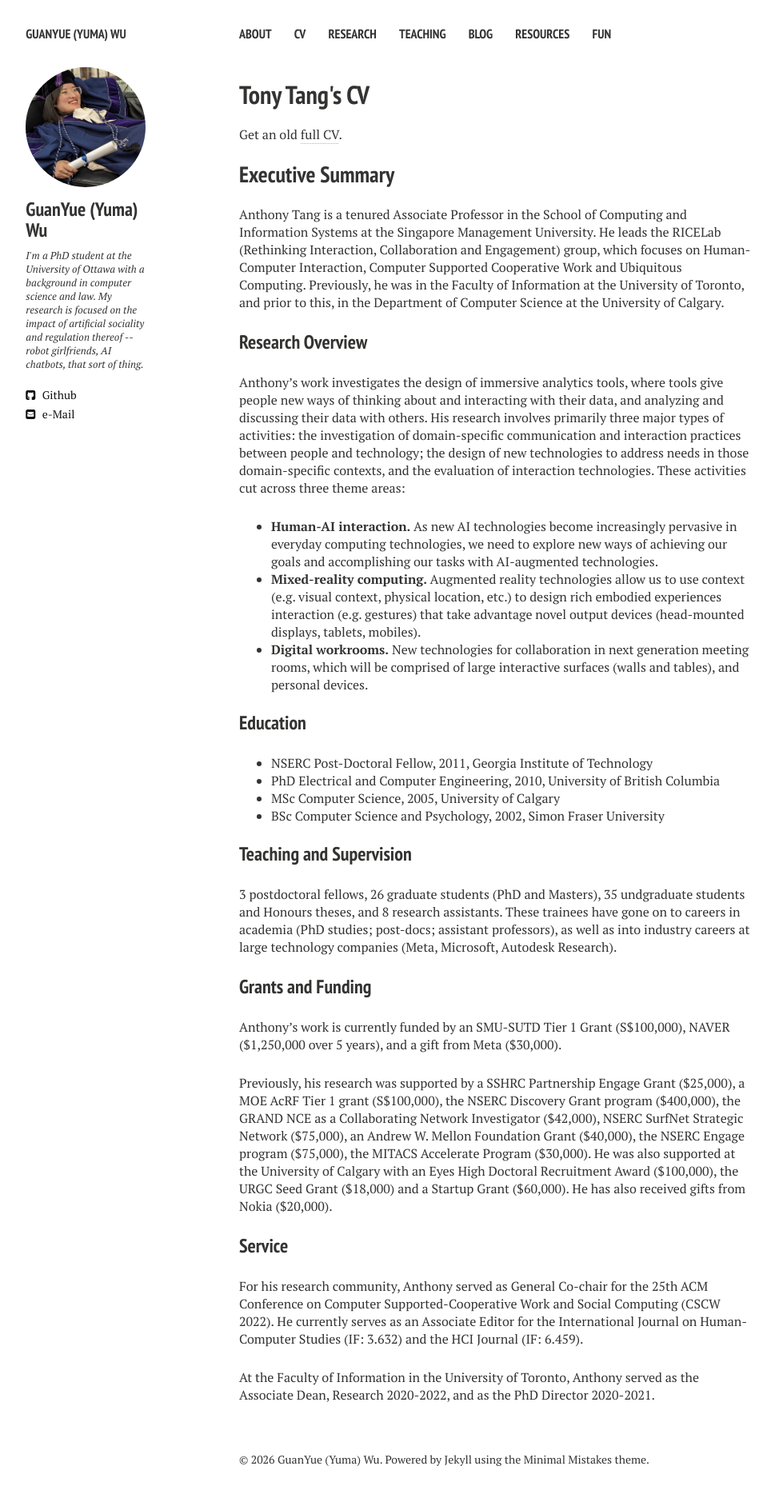
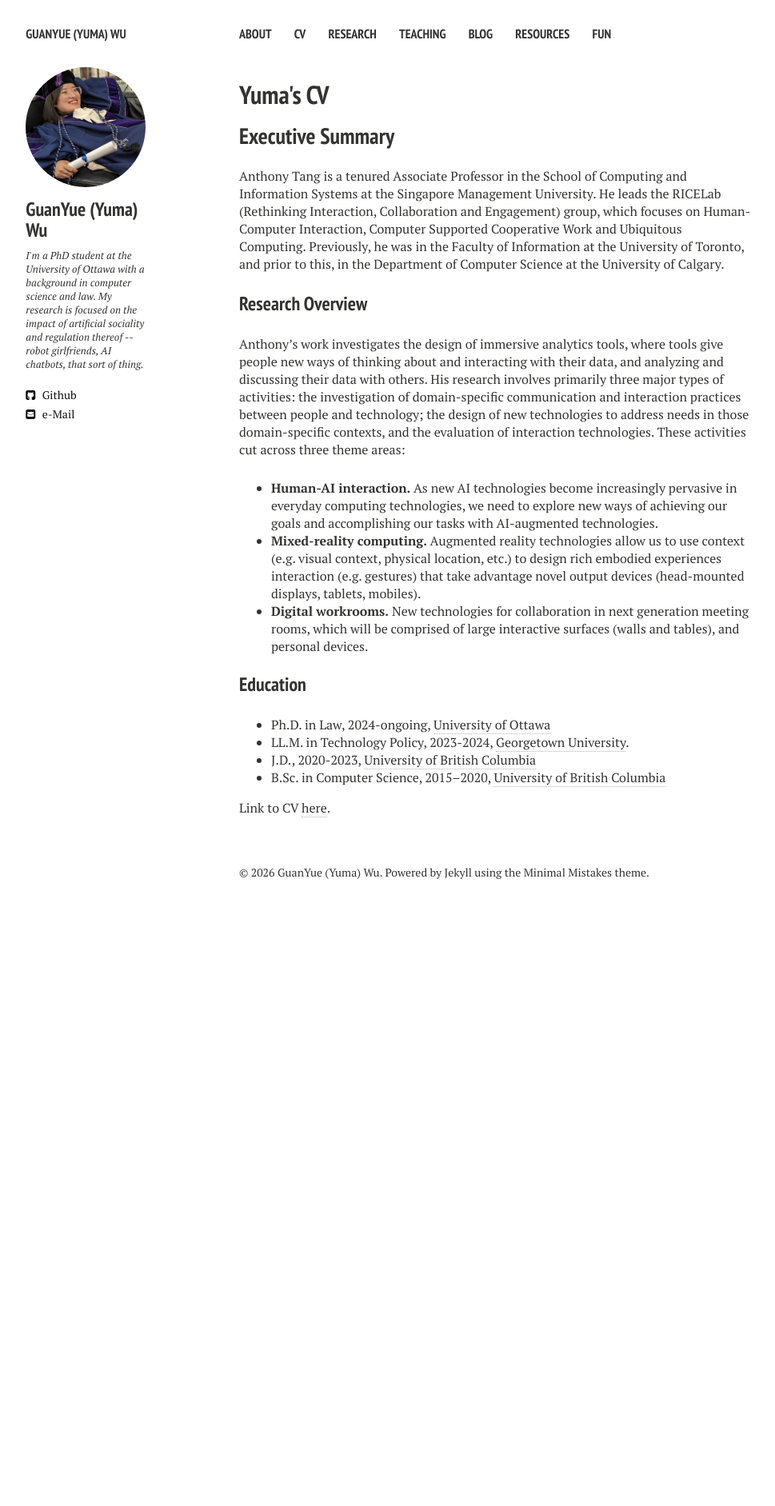
Before and after one commit to yuma-wu/yuma-wu.github.io, a Jekyll site: the page built from _pages/cv.md, in a window 1280 px wide. Shown: the whole page at 80% size, without its empty margins (21-990 px from the left). Built offline with Jekyll 4.4.1, drawn with Linux system fonts in a browser that asks for light colours; nearby versions of some CDN libraries; after the commit the page ends 1149 px from its top, so only the background shows below that.

Commit message:
Added CV (hopefully)

```diff
--- a/_pages/cv.md
+++ b/_pages/cv.md
@@ -1,12 +1,12 @@
 ---
 layout: cv
 permalink: /cv/
-title: Tony Tang's CV
+title: Yuma's CV
 ---
 
-Get an old [full CV](https://www.dropbox.com/s/w26s1726glqfj7y/cv-2022-12-29.pdf?dl=0).
+## Executive Summary
 
-## Executive Summary
+
 Anthony Tang is a tenured Associate Professor in the School of Computing and Information Systems at the Singapore Management University. He leads the RICELab (Rethinking Interaction, Collaboration and Engagement) group, which focuses on Human-Computer Interaction, Computer Supported Cooperative Work and Ubiquitous Computing. Previously, he was in the Faculty of Information at the University of Toronto, and prior to this, in the Department of Computer Science at the University of Calgary.
 
 ### Research Overview
@@ -15,23 +15,11 @@ Anthony’s work investigates the design of immersive analytics tools, where too
 * **Mixed-reality computing.** Augmented reality technologies allow us to use context (e.g. visual context, physical location, etc.) to design rich embodied experiences interaction (e.g. gestures) that take advantage novel output devices (head-mounted displays, tablets, mobiles).
 * **Digital workrooms.** New technologies for collaboration in next generation meeting rooms, which will be comprised of large interactive surfaces (walls and tables), and personal devices.
 
+### Education
+* Ph.D. in Law, 2024-ongoing, [University of Ottawa](https://www.uottawa.ca/en)
+* LL.M. in Technology Policy, 2023-2024, [Georgetown University](https://www.georgetown.edu/).
+* J.D., 2020-2023, [University of British Columbia](https://www.ubc.ca/)
+* B.Sc. in Computer Science, 2015--2020, [University of British Columbia](https://www.ubc.ca/)
 
-### Education
-* NSERC Post-Doctoral Fellow, 2011, Georgia Institute of Technology
-* PhD Electrical and Computer Engineering, 2010, University of British Columbia
-* MSc Computer Science, 2005, University of Calgary
-* BSc Computer Science and Psychology, 2002, Simon Fraser University
-
-### Teaching and Supervision
-
-3 postdoctoral fellows, 26 graduate students (PhD and Masters), 35 undgraduate students and Honours theses, and 8 research assistants. These trainees have gone on to careers in academia (PhD studies; post-docs; assistant professors), as well as into industry careers at large technology companies (Meta, Microsoft, Autodesk Research).
-
-### Grants and Funding
-Anthony’s work is currently funded by an SMU-SUTD Tier 1 Grant (S$100,000), NAVER ($1,250,000 over 5 years), and a gift from Meta ($30,000).
-
-Previously, his research was supported by a SSHRC Partnership Engage Grant ($25,000), a MOE AcRF Tier 1 grant (S$100,000), the NSERC Discovery Grant program ($400,000), the GRAND NCE as a Collaborating Network Investigator ($42,000), NSERC SurfNet Strategic Network ($75,000), an Andrew W. Mellon Foundation Grant ($40,000), the NSERC Engage program ($75,000), the MITACS Accelerate Program ($30,000). He was also supported at the University of Calgary with an Eyes High Doctoral Recruitment Award ($100,000), the URGC Seed Grant ($18,000) and a Startup Grant ($60,000). He has also received gifts from Nokia ($20,000).
-
-### Service
-For his research community, Anthony served as General Co-chair for the 25th ACM Conference on Computer Supported-Cooperative Work and Social Computing (CSCW 2022). He currently serves as an Associate Editor for the International Journal on Human-Computer Studies (IF: 3.632) and the HCI Journal (IF: 6.459).
-
-At the Faculty of Information in the University of Toronto, Anthony served as the Associate Dean, Research 2020-2022, and as the PhD Director 2020-2021.
+<!-- TODO: Embed PDF of CV? -->
+Link to CV [here](assets/Yuma_WU_CV.pdf).
```
Also changed, not shown: images/tony.jpg (deleted), images/tony.png (deleted), 2 other files.
